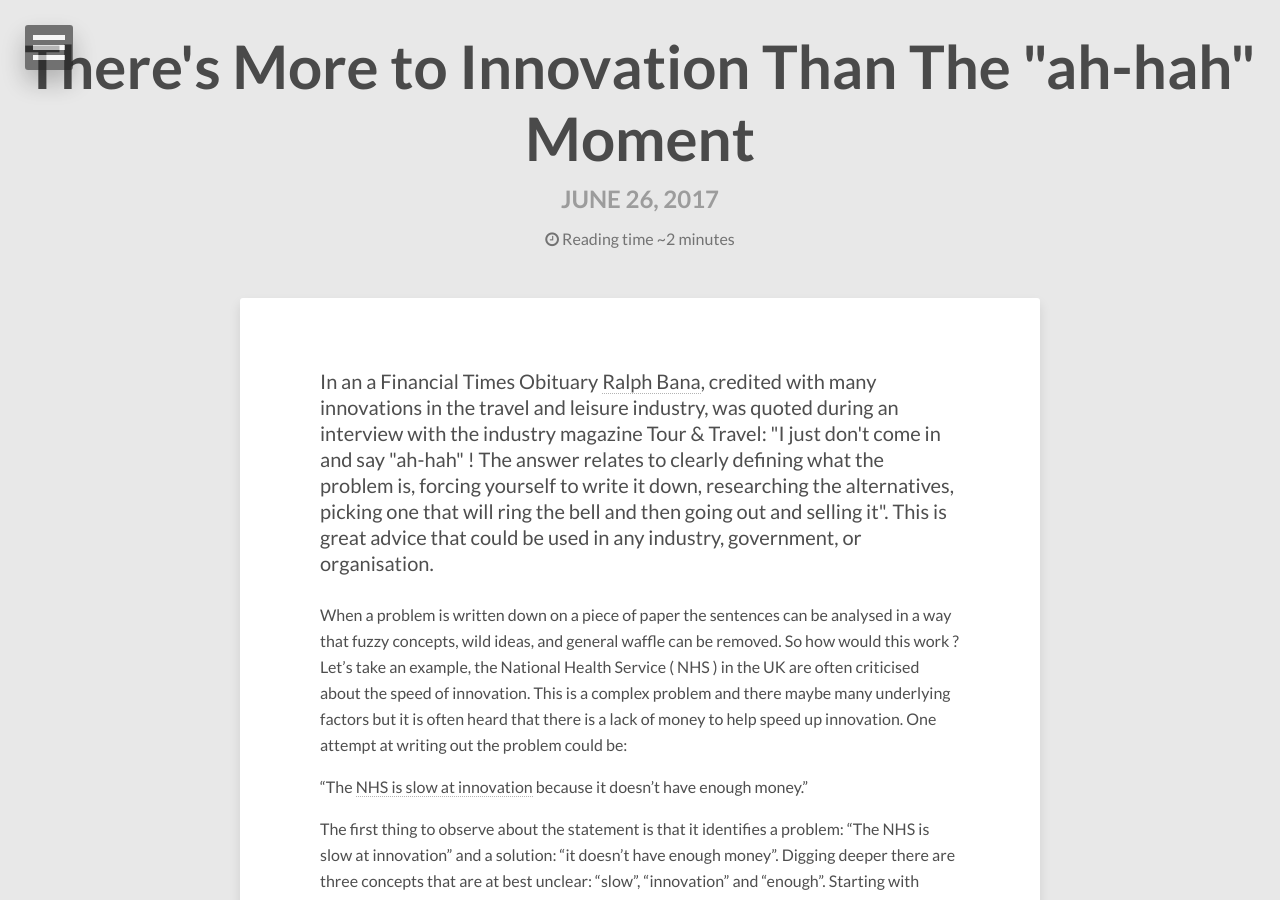
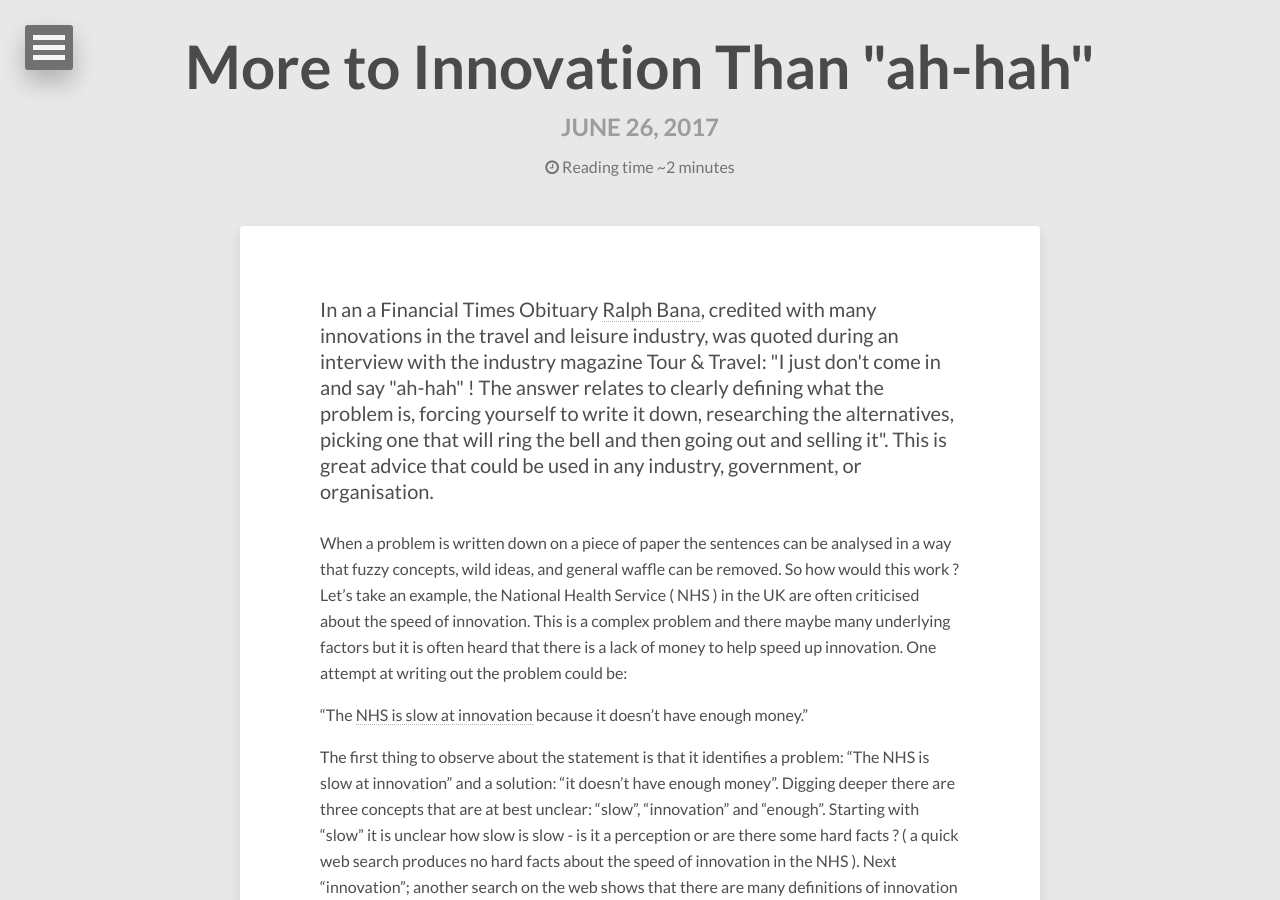
Before and after one commit to dtinblack/dtinblack.github.io, a Jekyll site: the page built from _posts/2017-06-26-more-to-innovation.md, in a window 1280 px wide and 900 px high. Built offline with Jekyll 4.4.1, drawn with Linux system fonts in a browser that asks for light colours; nearby versions of some CDN libraries.

Commit message:
corrected spelling

```diff
--- a/_posts/2017-06-26-more-to-innovation.md
+++ b/_posts/2017-06-26-more-to-innovation.md
@@ -1,6 +1,6 @@
 ---
 layout: post
-title: There's More to Innovation Than The "ah-hah" Moment
+title: More to Innovation Than "ah-hah"
 description: "Insights into the innovation process"
 modified: 2017-06-26
 tags: [products, innovation, analysis]
```
